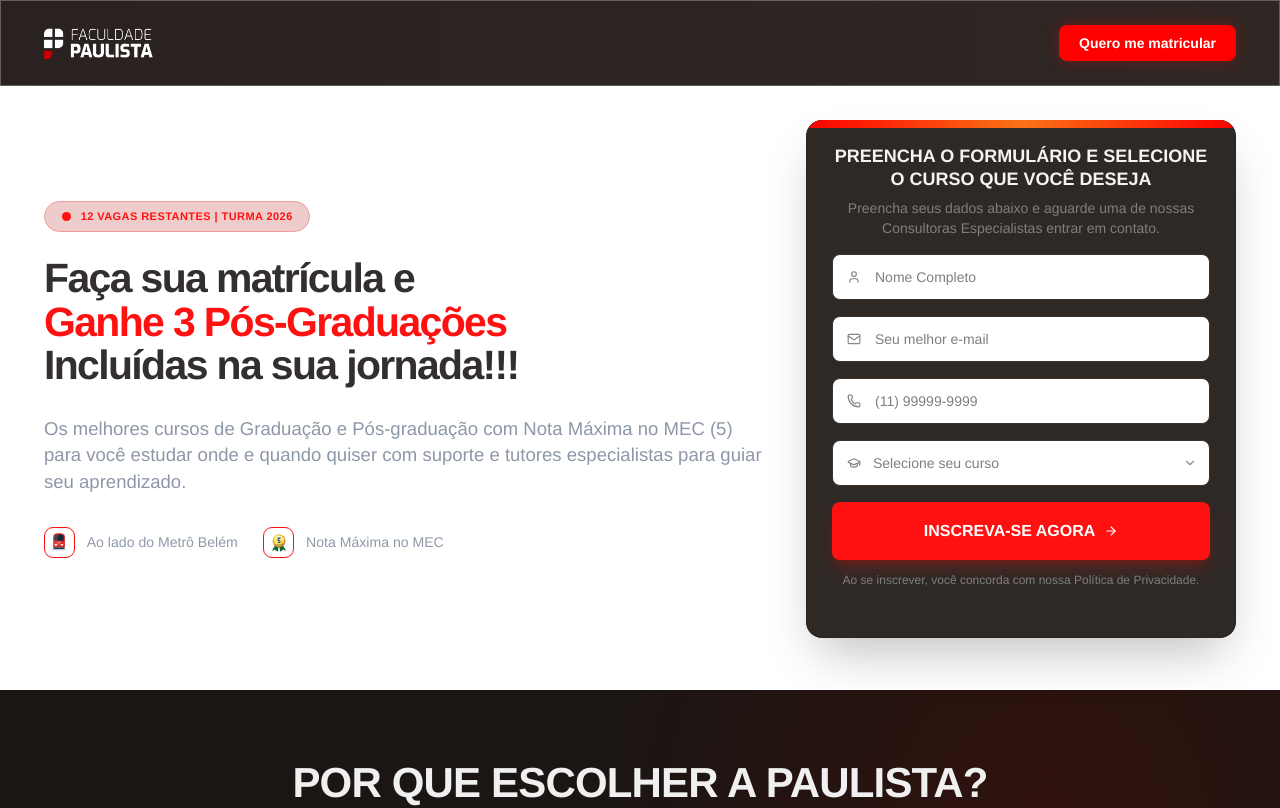
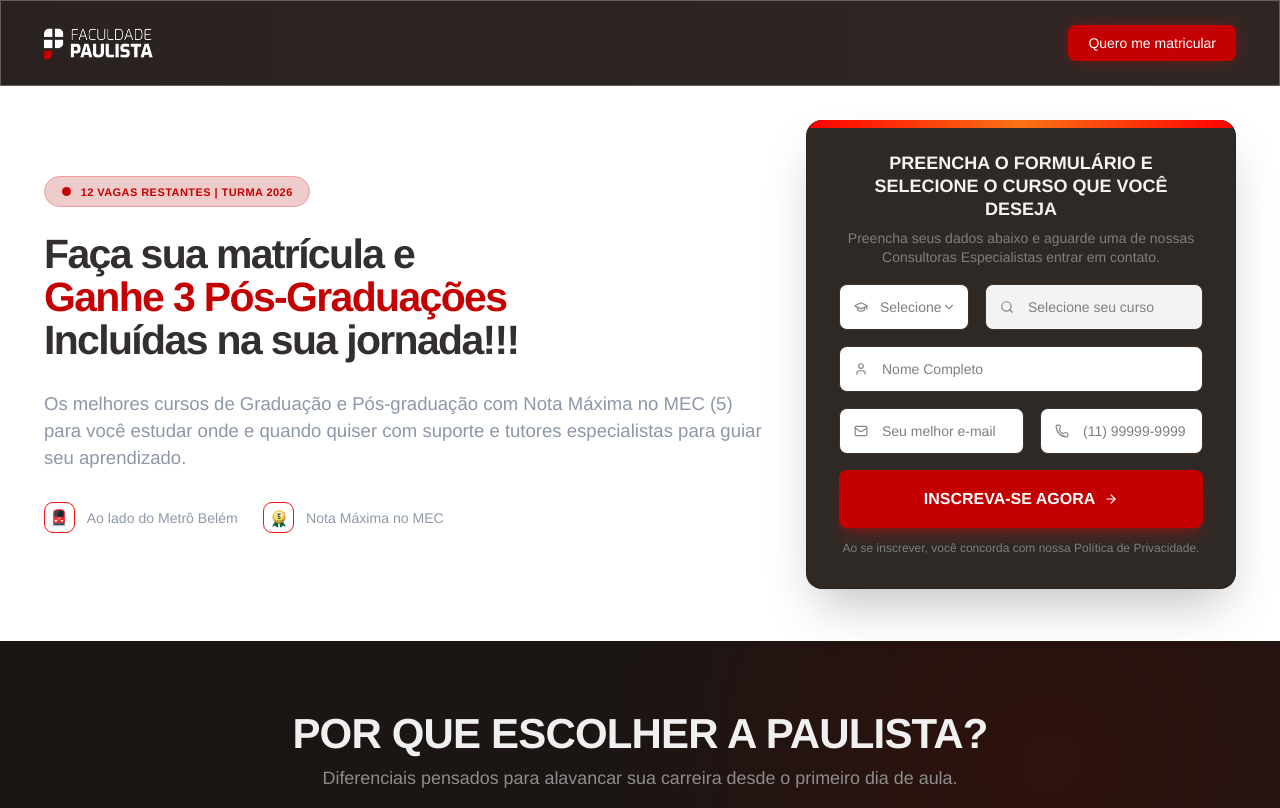
Before and after one commit to martinlofranodeoliveira/faculdadepaulista.com.br, a React (Vite) app: page / in a window 1280 px wide. Shown: the top 808 px of the page. Built offline with nearby package versions, Linux system fonts and the light colour scheme.

Commit message:
feat: refatorar formulário do hero conforme figma

```diff
--- a/src/landing/components/HeroSection.tsx
+++ b/src/landing/components/HeroSection.tsx
@@ -4,15 +4,14 @@
   GraduationCap,
   Mail,
   Phone,
+  Search,
   User,
 } from 'lucide-react'
 
 import {
   Select,
   SelectContent,
-  SelectGroup,
   SelectItem,
-  SelectLabel,
   SelectTrigger,
   SelectValue,
 } from '@/components/ui/select'
@@ -31,16 +30,24 @@
 const NAME_REGEX = /^[\p{L}\s.'-]+$/u
 
 type SubmitStatus = 'idle' | 'submitting' | 'success' | 'error'
-type FieldName = 'fullName' | 'email' | 'phone' | 'course'
+type CourseType = 'graduacao' | 'pos'
+type CourseOption = { value: string; label: string }
+type FieldName = 'courseType' | 'course' | 'fullName' | 'email' | 'phone'
 type FieldErrors = Partial<Record<FieldName, string>>
 type Touched = Record<FieldName, boolean>
 
 const EMPTY_TOUCHED: Touched = {
+  courseType: false,
+  course: false,
   fullName: false,
   email: false,
   phone: false,
-  course: false,
 }
+
+const COURSE_TYPE_OPTIONS: Array<{ value: CourseType; label: string }> = [
+  { value: 'graduacao', label: 'Graduação' },
+  { value: 'pos', label: 'Pós-graduação' },
+]
 
 function MetroTrainIcon() {
   return (
@@ -275,12 +282,18 @@
   return undefined
 }
 
+function validateCourseType(value: string): string | undefined {
+  if (!value) return 'Selecione Graduação ou Pós-graduação.'
+  return undefined
+}
+
 function validateCourse(value: string): string | undefined {
   if (!value) return 'Selecione um curso.'
   return undefined
 }
 
 function validateField(field: FieldName, value: string): string | undefined {
+  if (field === 'courseType') return validateCourseType(value)
   if (field === 'fullName') return validateFullName(value)
   if (field === 'email') return validateEmail(value)
   if (field === 'phone') return validatePhone(value)
@@ -322,10 +335,13 @@
 }
 
 export function HeroSection() {
+  const [courseType, setCourseType] = useState<CourseType | ''>('')
   const [fullName, setFullName] = useState('')
   const [email, setEmail] = useState('')
   const [phone, setPhone] = useState('')
   const [course, setCourse] = useState('')
+  const [courseSearch, setCourseSearch] = useState('')
+  const [isCourseSearchOpen, setIsCourseSearchOpen] = useState(false)
   const [fieldErrors, setFieldErrors] = useState<FieldErrors>({})
   const [touched, setTouched] = useState<Touched>(EMPTY_TOUCHED)
   const [submitStatus, setSubmitStatus] = useState<SubmitStatus>('idle')
@@ -335,15 +351,42 @@
     syncUtmParamsFromUrl(window.location.search)
   }, [])
 
+  const allCourseOptions = useMemo<CourseOption[]>(() => {
+    return formCourseGroups.flatMap((group) => group.options)
+  }, [])
+
   const courseLookup = useMemo(() => {
     const map = new Map<string, string>()
-    formCourseGroups.forEach((group) => {
-      group.options.forEach((item) => {
+    allCourseOptions.forEach((item) => {
       map.set(item.value, item.label)
     })
+    return map
+  }, [allCourseOptions])
+
+  const courseOptionsByType = useMemo<Record<CourseType, CourseOption[]>>(() => {
+    return {
+      graduacao: allCourseOptions.filter((item) => {
+        return item.value.startsWith('graduacao-') || item.value.startsWith('tec-')
+      }),
+      pos: allCourseOptions.filter((item) => item.value.startsWith('pos-')),
+    }
+  }, [allCourseOptions])
+
+  const availableCourses = useMemo(() => {
+    if (!courseType) return []
+    return courseOptionsByType[courseType]
+  }, [courseType, courseOptionsByType])
+
+  const filteredCourses = useMemo(() => {
+    const normalized = courseSearch.trim().toLowerCase()
+    if (!normalized) {
+      return availableCourses.slice(0, 20)
+    }
+
+    return availableCourses.filter((item) => {
+      return item.label.toLowerCase().includes(normalized)
     })
-    return map
-  }, [])
+  }, [availableCourses, courseSearch])
 
   const applyFieldValidation = (field: FieldName, value: string) => {
     const error = validateField(field, value)
@@ -356,10 +399,11 @@
 
   const validateAllFields = (): FieldErrors => {
     return {
+      courseType: validateCourseType(courseType),
+      course: validateCourse(course),
       fullName: validateFullName(fullName),
       email: validateEmail(email),
       phone: validatePhone(phone),
-      course: validateCourse(course),
     }
   }
 
@@ -369,10 +413,11 @@
     const errors = validateAllFields()
     setFieldErrors(errors)
     setTouched({
+      courseType: true,
+      course: true,
       fullName: true,
       email: true,
       phone: true,
-      course: true,
     })
 
     const hasErrors = Object.values(errors).some(Boolean)
@@ -391,7 +436,7 @@
       const trackingParams = { ...storedTrackingParams, ...trackedFromUrl }
       const phoneDigits = normalizePhone(phone)
       const courseLabel = courseLookup.get(course) ?? course
-      const isPostGraduation = isPostGraduationCourse(course)
+      const isPostGraduation = courseType === 'pos' || isPostGraduationCourse(course)
 
       const payload = {
         aluno: '',
@@ -477,7 +522,10 @@
       setFullName('')
       setEmail('')
       setPhone('')
+      setCourseType('')
       setCourse('')
+      setCourseSearch('')
+      setIsCourseSearchOpen(false)
       setFieldErrors({})
       setTouched(EMPTY_TOUCHED)
     } catch (error) {
@@ -487,6 +535,7 @@
     }
   }
 
+  const courseTypeInvalid = Boolean(touched.courseType && fieldErrors.courseType)
   const fullNameInvalid = Boolean(touched.fullName && fieldErrors.fullName)
   const emailInvalid = Boolean(touched.email && fieldErrors.email)
   const phoneInvalid = Boolean(touched.phone && fieldErrors.phone)
@@ -535,6 +584,173 @@
           </p>
 
           <form className="lp-hero-form__fields" onSubmit={handleSubmit} noValidate>
+            <div className="lp-hero-form__row lp-hero-form__row--course">
+              <div className="lp-field-wrap">
+                <div className={`lp-field lp-field--select ${courseTypeInvalid ? 'is-invalid' : ''}`}>
+                  <span className="lp-field__icon" aria-hidden="true">
+                    <GraduationCap size={14} />
+                  </span>
+                  <div className="lp-select-wrapper">
+                    <Select
+                      value={courseType}
+                      onValueChange={(value) => {
+                        const nextType = value as CourseType
+                        setCourseType(nextType)
+                        setCourse('')
+                        setCourseSearch('')
+                        setIsCourseSearchOpen(false)
+
+                        if (touched.courseType) {
+                          applyFieldValidation('courseType', nextType)
+                        }
+
+                        if (touched.course) {
+                          applyFieldValidation('course', '')
+                        }
+                      }}
+                    >
+                      <SelectTrigger
+                        className="lp-select-trigger"
+                        aria-label="Selecione o tipo de curso"
+                        aria-invalid={courseTypeInvalid}
+                        aria-describedby={courseTypeInvalid ? 'hero-course-type-error' : undefined}
+                        onBlur={() => {
+                          markTouched('courseType')
+                          applyFieldValidation('courseType', courseType)
+                        }}
+                      >
+                        <SelectValue placeholder="Selecione" />
+                      </SelectTrigger>
+                      <SelectContent className="lp-select-content" position="popper" sideOffset={6}>
+                        {COURSE_TYPE_OPTIONS.map((item) => (
+                          <SelectItem key={item.value} value={item.value}>
+                            {item.label}
+                          </SelectItem>
+                        ))}
+                      </SelectContent>
+                    </Select>
+                  </div>
+                </div>
+                {courseTypeInvalid ? (
+                  <span className="lp-field__error" id="hero-course-type-error">
+                    {fieldErrors.courseType}
+                  </span>
+                ) : null}
+              </div>
+
+              <div className="lp-field-wrap lp-course-search-wrap">
+                <label
+                  className={`lp-field ${courseInvalid ? 'is-invalid' : ''} ${
+                    !courseType ? 'is-disabled' : ''
+                  }`}
+                >
+                  <span className="lp-field__icon" aria-hidden="true">
+                    <Search size={14} />
+                  </span>
+                  <input
+                    type="text"
+                    placeholder="Selecione seu curso"
+                    value={courseSearch}
+                    disabled={!courseType}
+                    autoComplete="off"
+                    aria-invalid={courseInvalid}
+                    aria-describedby={courseInvalid ? 'hero-course-error' : undefined}
+                    onFocus={() => {
+                      if (courseType) {
+                        setIsCourseSearchOpen(true)
+                      }
+                    }}
+                    onBlur={() => {
+                      markTouched('course')
+                      window.setTimeout(() => {
+                        setIsCourseSearchOpen(false)
+
+                        const normalizedSearch = courseSearch.trim().toLowerCase()
+                        if (!course && normalizedSearch) {
+                          const exactMatch = availableCourses.find(
+                            (item) => item.label.toLowerCase() === normalizedSearch,
+                          )
+                          if (exactMatch) {
+                            setCourse(exactMatch.value)
+                            setCourseSearch(exactMatch.label)
+                            applyFieldValidation('course', exactMatch.value)
+                            return
+                          }
+                        }
+
+                        applyFieldValidation('course', course)
+                      }, 110)
+                    }}
+                    onChange={(event) => {
+                      const value = event.target.value
+                      setCourseSearch(value)
+                      setIsCourseSearchOpen(Boolean(courseType))
+
+                      const normalizedValue = value.trim().toLowerCase()
+                      const selectedCourseLabel = course ? (courseLookup.get(course) ?? '') : ''
+
+                      if (!normalizedValue) {
+                        if (course) {
+                          setCourse('')
+                        }
+                        if (touched.course) {
+                          applyFieldValidation('course', '')
+                        }
+                        return
+                      }
+
+                      if (
+                        course &&
+                        selectedCourseLabel &&
+                        selectedCourseLabel.toLowerCase() !== normalizedValue
+                      ) {
+                        setCourse('')
+                        if (touched.course) {
+                          applyFieldValidation('course', '')
+                        }
+                      }
+                    }}
+                  />
+                </label>
+
+                {isCourseSearchOpen && courseType ? (
+                  <div className="lp-course-search__menu" role="listbox" aria-label="Cursos disponíveis">
+                    {filteredCourses.length > 0 ? (
+                      filteredCourses.map((item) => (
+                        <button
+                          key={item.value}
+                          type="button"
+                          className={`lp-course-search__item ${
+                            course === item.value ? 'is-active' : ''
+                          }`}
+                          onMouseDown={(event) => {
+                            event.preventDefault()
+                          }}
+                          onClick={() => {
+                            setCourse(item.value)
+                            setCourseSearch(item.label)
+                            setIsCourseSearchOpen(false)
+                            markTouched('course')
+                            applyFieldValidation('course', item.value)
+                          }}
+                        >
+                          {item.label}
+                        </button>
+                      ))
+                    ) : (
+                      <span className="lp-course-search__empty">Nenhum curso encontrado.</span>
+                    )}
+                  </div>
+                ) : null}
+
+                {courseInvalid ? (
+                  <span className="lp-field__error" id="hero-course-error">
+                    {fieldErrors.course}
+                  </span>
+                ) : null}
+              </div>
+            </div>
+
             <div className="lp-field-wrap">
               <label className={`lp-field ${fullNameInvalid ? 'is-invalid' : ''}`}>
                 <span className="lp-field__icon" aria-hidden="true">
@@ -568,6 +784,7 @@
               ) : null}
             </div>
 
+            <div className="lp-hero-form__row lp-hero-form__row--contact">
               <div className="lp-field-wrap">
                 <label className={`lp-field ${emailInvalid ? 'is-invalid' : ''}`}>
                   <span className="lp-field__icon" aria-hidden="true">
@@ -634,54 +851,6 @@
                   </span>
                 ) : null}
               </div>
-
-            <div className="lp-field-wrap">
-              <div className={`lp-field lp-field--select ${courseInvalid ? 'is-invalid' : ''}`}>
-                <span className="lp-field__icon" aria-hidden="true">
-                  <GraduationCap size={14} />
-                </span>
-                <div className="lp-select-wrapper">
-                  <Select
-                    value={course}
-                    onValueChange={(value) => {
-                      setCourse(value)
-                      if (touched.course) {
-                        applyFieldValidation('course', value)
-                      }
-                    }}
-                  >
-                    <SelectTrigger
-                      className="lp-select-trigger"
-                      aria-label="Selecione seu curso"
-                      aria-invalid={courseInvalid}
-                      aria-describedby={courseInvalid ? 'hero-course-error' : undefined}
-                      onBlur={() => {
-                        markTouched('course')
-                        applyFieldValidation('course', course)
-                      }}
-                    >
-                      <SelectValue placeholder="Selecione seu curso" />
-                    </SelectTrigger>
-                    <SelectContent className="lp-select-content" position="popper" sideOffset={6}>
-                      {formCourseGroups.map((group) => (
-                        <SelectGroup key={group.label}>
-                          <SelectLabel>{group.label}</SelectLabel>
-                          {group.options.map((item) => (
-                            <SelectItem key={item.value} value={item.value}>
-                              {item.label}
-                            </SelectItem>
-                          ))}
-                        </SelectGroup>
-                      ))}
-                    </SelectContent>
-                  </Select>
-                </div>
-              </div>
-              {courseInvalid ? (
-                <span className="lp-field__error" id="hero-course-error">
-                  {fieldErrors.course}
-                </span>
-              ) : null}
             </div>
 
             <button
--- a/src/landing/landing.css
+++ b/src/landing/landing.css
@@ -6,7 +6,7 @@
   --lp-muted: #7f8ea4;
   --lp-dark: #211b19;
   --lp-dark-2: #0f0a0a;
-  --lp-brand: #ff1111;
+  --lp-brand: #C50002;
   --lp-brand-2: #ff3b1d;
   --lp-border: #e0d7d7;
 }
@@ -142,13 +142,13 @@
 
 .lp-header__cta {
   align-items: center;
-  background: #fe0000;
+  background: #C50002;
   border-radius: 8px;
   box-shadow: 0 0 15px rgba(254, 0, 0, 0.3);
   color: #fff;
   display: inline-flex;
   font-size: 14px;
-  font-weight: 700;
+  font-weight: 500;
   justify-content: center;
   line-height: 20px;
   margin-left: auto;
@@ -266,7 +266,7 @@
   box-shadow: 0 25px 50px -12px rgba(0, 0, 0, 0.25);
   min-height: 0;
   overflow: hidden;
-  padding: 25px 25px 49px;
+  padding: 32px;
   position: relative;
 }
 
@@ -306,6 +306,24 @@
   margin-top: 16px;
 }
 
+.lp-hero-form__row {
+  display: grid;
+  gap: 16px;
+  width: 100%;
+}
+
+.lp-hero-form__row > .lp-field-wrap {
+  min-width: 0;
+}
+
+.lp-hero-form__row--course {
+  grid-template-columns: 130px minmax(0, 1fr);
+}
+
+.lp-hero-form__row--contact {
+  grid-template-columns: minmax(0, 1fr) 163px;
+}
+
 .lp-field-wrap {
   display: flex;
   flex-direction: column;
@@ -332,6 +350,10 @@
 
 .lp-field.is-invalid .lp-field__icon {
   color: #ff5c5c;
+}
+
+.lp-field.is-disabled {
+  background: #f3f3f3;
 }
 
 .lp-field input {
@@ -347,6 +369,11 @@
   outline: none;
 }
 
+.lp-field input:disabled {
+  color: #9b9b9b;
+  cursor: not-allowed;
+}
+
 .lp-field input::placeholder {
   color: #7e7f82;
 }
@@ -369,6 +396,51 @@
 
 .lp-select-wrapper {
   flex: 1;
+}
+
+.lp-course-search-wrap {
+  position: relative;
+}
+
+.lp-course-search__menu {
+  background: #fff;
+  border: 1px solid #d8d8d8;
+  border-radius: 8px;
+  box-shadow: 0 12px 24px -16px rgba(0, 0, 0, 0.35);
+  display: grid;
+  left: 0;
+  margin-top: 4px;
+  max-height: 230px;
+  overflow-y: auto;
+  position: absolute;
+  right: 0;
+  top: 100%;
+  z-index: 140;
+}
+
+.lp-course-search__item {
+  background: transparent;
+  border: 0;
+  color: #2f2a2a;
+  cursor: pointer;
+  font-family: inherit;
+  font-size: 14px;
+  line-height: 20px;
+  min-height: 36px;
+  padding: 8px 12px;
+  text-align: left;
+}
+
+.lp-course-search__item:hover,
+.lp-course-search__item.is-active {
+  background: #f3f4f6;
+}
+
+.lp-course-search__empty {
+  color: #6b6c6f;
+  display: block;
+  font-size: 13px;
+  padding: 10px 12px;
 }
 
 .lp-field .ui-select-trigger {
@@ -1765,13 +1837,13 @@
 
   .lp-header__cta-mobile {
     align-items: center;
-    background: #fe0000;
+    background: #C50002;
     border-radius: 8px;
     box-shadow: 0 0 15px rgba(254, 0, 0, 0.3);
     color: #fff;
     display: inline-flex;
     font-size: 14px;
-    font-weight: 700;
+    font-weight: 500;
     justify-content: center;
     line-height: 20px;
     padding: 10px 20px;
@@ -2021,6 +2093,14 @@
     padding: 20px 16px 16px;
   }
 
+  .lp-hero-form__row--course {
+    grid-template-columns: 118px minmax(0, 1fr);
+  }
+
+  .lp-hero-form__row--contact {
+    grid-template-columns: minmax(0, 1fr) 145px;
+  }
+
   .lp-field {
     min-height: 38px;
   }
```
Lines whose indentation alone changed are shown as unchanged.
